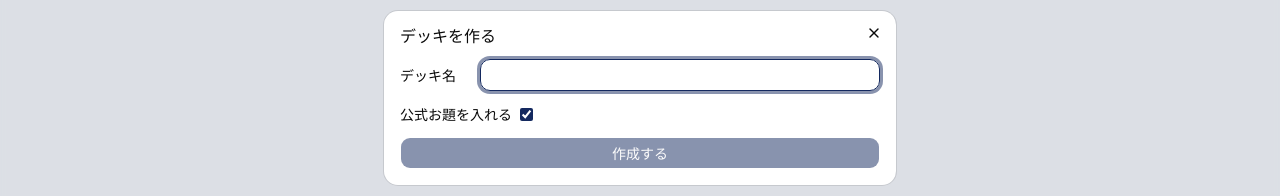
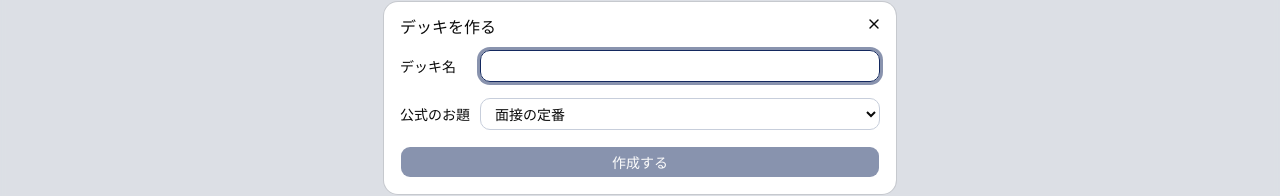
Before and after one commit to yrk9/kaiwa_deck, a Next.js app in the folder frontend/: page /decks in a window 1280 px wide. Both pictures are taken after a click on the button "デッキを追加". Shown: the part 302-498 px from the top of the page. Built offline with nearby package versions, Linux system fonts and the light colour scheme; no server answers.

Commit message:
feat: デッキ作成フォームにカテゴリ追加

```diff
--- a/frontend/src/components/decks/DeckForm.tsx
+++ b/frontend/src/components/decks/DeckForm.tsx
@@ -1,17 +1,20 @@
 "use client";
 import { useCreateDeck } from "@/hooks/useDecks";
 import { Button } from "@/components/ui/button";
-import { useState } from "react";
+import React, { useState } from "react";
 import { useRouter } from "next/navigation";
 import { ApiError } from "@/lib/api";
 import { Label } from "@/components/ui/label";
 import { Input } from "@/components/ui/input";
+import { CardCategory } from "@/types/api";
 
 export function DeckForm() {
   const { mutate, isPending, isError, error } = useCreateDeck();
   const router = useRouter();
   const [deckName, setDeckName] = useState<string>("");
-  const [isInclude, setIsInclude] = useState<boolean>(true);
+  const [selectedCategory, setSelectedCategory] = useState<CardCategory | "">(
+    "interview",
+  );
 
   // error は失敗すると自動で更新されるので、表示のたびにここで文言を決める
   const errorMessage =
@@ -23,7 +26,11 @@ export function DeckForm() {
     e.preventDefault();
 
     mutate(
-      { deck_name: deckName, include_official_cards: isInclude },
+      {
+        deck_name: deckName,
+        official_category:
+          selectedCategory === "" ? undefined : selectedCategory,
+      },
       { onSuccess: (newDeck) => router.push(`/decks/${newDeck.id}`) },
     );
   }
@@ -40,15 +47,20 @@ export function DeckForm() {
             className="flex-1"
           ></Input>
         </Label>
-        <Label className="flex items-center gap-2">
-          <span className="shrink-0">公式お題を入れる</span>
-          <input
-            name="include"
-            type="checkbox"
-            checked={isInclude}
-            className="accent-primary"
-            onChange={(e) => setIsInclude(e.target.checked)}
-          ></input>
+        <Label>
+          <span className="w-18 shrink-0">公式のお題</span>
+          <select
+            value={selectedCategory}
+            onChange={(e) =>
+              setSelectedCategory(e.target.value as CardCategory | "")
+            }
+            className="h-8 flex-1 rounded-lg border border-input bg-transparent px-2.5"
+          >
+            <option value="interview">面接の定番</option>
+            <option value="reverse_question">逆質問</option>
+            <option value="small_talk">懇親会の話題</option>
+            <option value="">入れない</option>
+          </select>
         </Label>
 
         <Button
```
